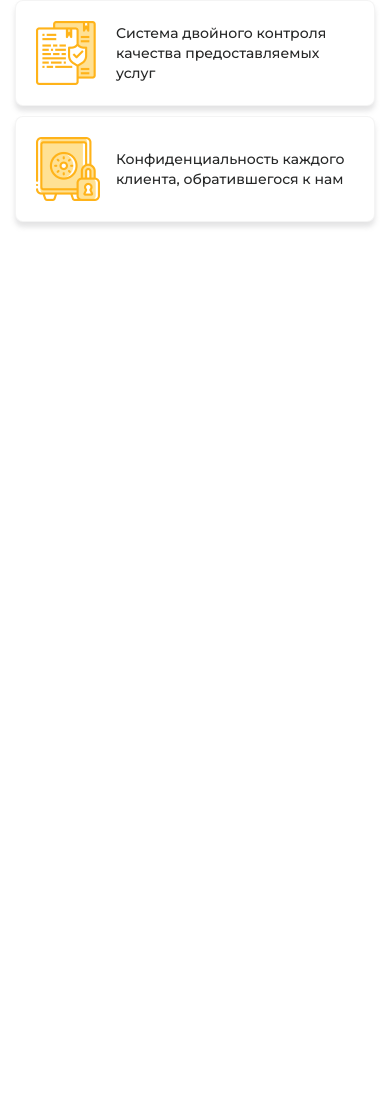
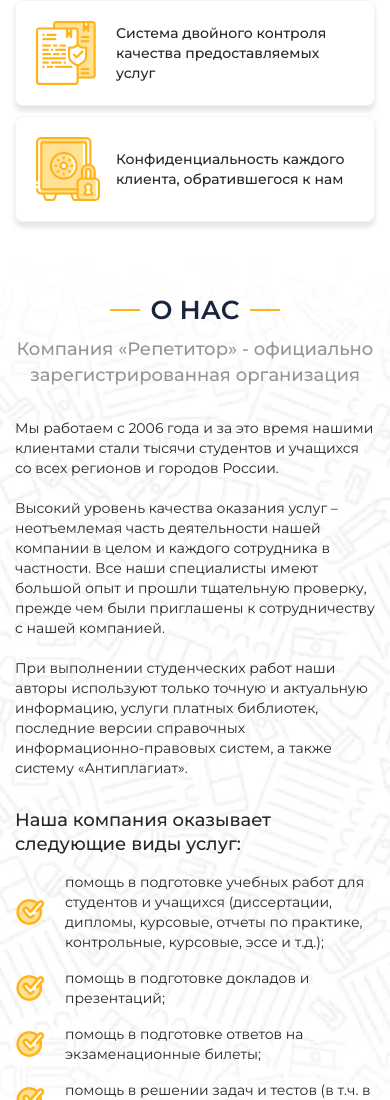
Before and after one commit to magicwebdev/repetitor, a website: page src/index.html in a window 390 px wide. Shown: the part 900-2000 px from the top of the page. Before the commit the page ends 1142 px from the top, so only its background shows below. Drawn offline with nearby package versions, Linux system fonts and the light colour scheme; files that its build step writes are made by us from their sources; files whose address does not match are found by name.

Commit message:
finish section about

```diff
--- a/src/index.html
+++ b/src/index.html
@@ -108,7 +108,7 @@
   </header>
 
   <!-- About -->
-  <!-- <section class="about">
+  <section class="about">
     <div class="container">
       <h2 class="about__title title">О нас</h2>
       <p class="about__subtitle subtitle">Компания «Репетитор» - официально зарегистрированная организация</p>
@@ -136,7 +136,7 @@
         </div>
       </div>
     </div>
-  </section> -->
+  </section>
 
   <!-- Order -->
   <!-- <section class="order">
--- a/src/styles/blocks/_about.scss
+++ b/src/styles/blocks/_about.scss
@@ -1,6 +1,9 @@
 .about {
   padding: 100px 0;
-  background: url('/src/images/about-bg.jpg') repeat-x;
+  @media (max-width: 800px) {
+    padding: 50px 0;
+  }
+  background: url('/src/images/about-bg.jpg') center /cover repeat-x;
 
   text-align: center;
   &__title {
@@ -14,11 +17,19 @@
     grid-template-columns: 1fr 1fr;
     column-gap: 60px;
     text-align: left;
+    @media (max-width: 800px) {
+      grid-template-columns: 1fr;
+      grid-template-rows: auto auto;
+      row-gap: 30px;
+    }
   }
   &__inner {
   }
   &__text + .about__text {
     margin-top: 30px;
+    @media (max-width: 800px) {
+      margin-top: 20px;
+    }
   }
   &__list-title {
     font-weight: 500;
@@ -26,6 +37,9 @@
     line-height: 24px;
     color: $black;
     margin-bottom: 30px;
+    @media (max-width: 800px) {
+      margin-bottom: 16px;
+    }
   }
   &__list {
   }
@@ -33,6 +47,9 @@
     position: relative;
     padding-left: 50px;
     margin-bottom: 40px;
+    @media (max-width: 800px) {
+      margin-bottom: 16px;
+    }
     &::before {
       content: '';
       display: block;
--- a/src/styles/blocks/_titles.scss
+++ b/src/styles/blocks/_titles.scss
@@ -7,6 +7,15 @@
   line-height: 60px;
   color: $dark;
   text-transform: uppercase;
+  @media (max-width: 630px) {
+    font-size: 28px;
+    line-height: 38px;
+    padding: 0 40px;
+  }
+  @media (max-width: 500px) {
+    font-size: 26px;
+    line-height: 36px;
+  }
   &::before {
     position: absolute;
     top: 50%;
@@ -17,6 +26,9 @@
     width: 80px;
     height: 2px;
     background-color: $accent;
+    @media (max-width: 630px) {
+      width: 30px;
+    }
   }
   &::after {
     position: absolute;
@@ -28,6 +40,9 @@
     width: 80px;
     height: 2px;
     background-color: $accent;
+    @media (max-width: 630px) {
+      width: 30px;
+    }
   }
   &--big {
     font-weight: 600;
@@ -63,6 +78,11 @@
   font-size: 20px;
   line-height: 30px;
   color: $light;
+  @media (max-width: 800px) {
+    margin-bottom: 30px;
+    font-size: 18px;
+    line-height: 26px;
+  }
   &--big {
     margin: 0 0 40px 0;
     @media (max-width: 1020px) {
```
Also changed, not shown: dist/assets/style.min.css, dist/index.html.
